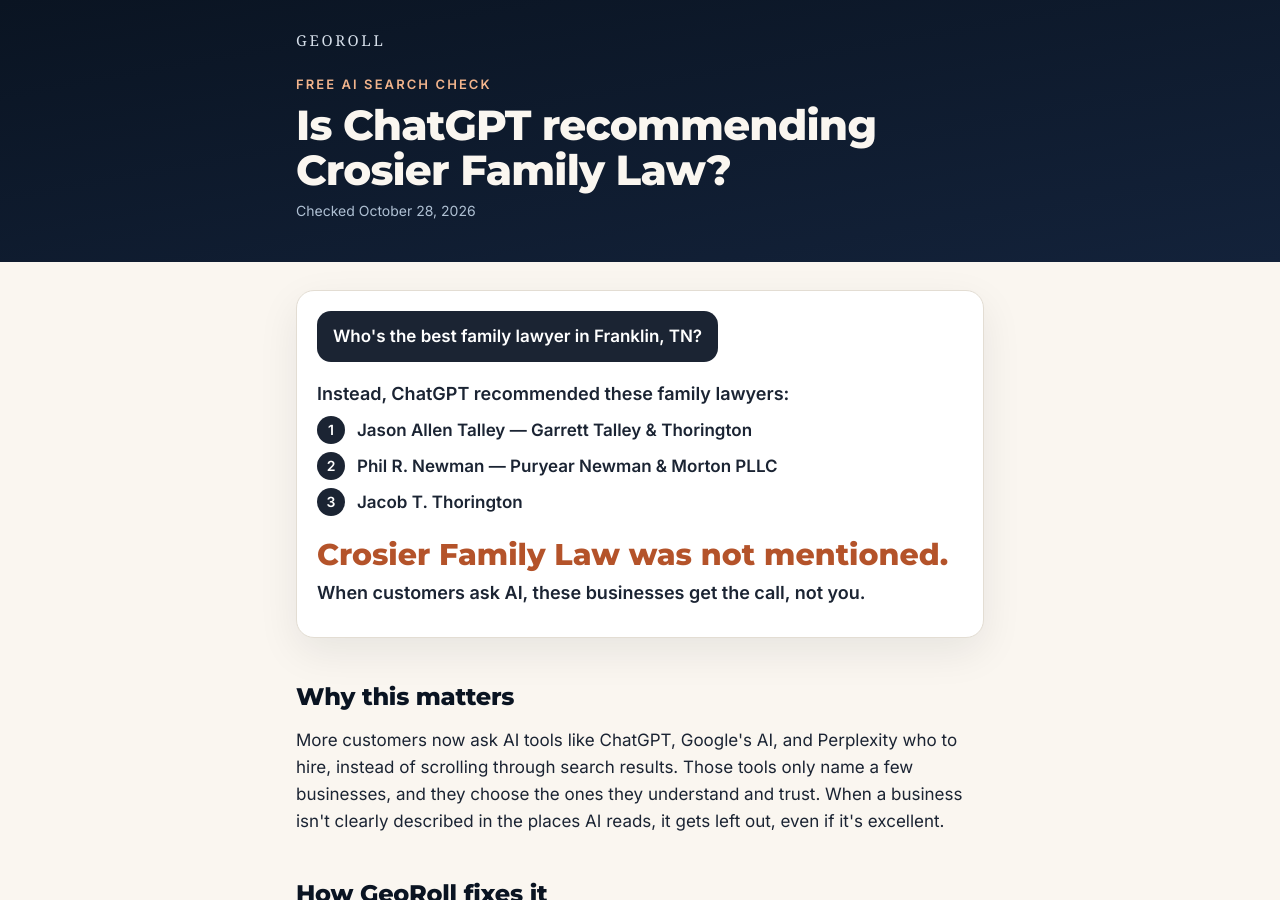
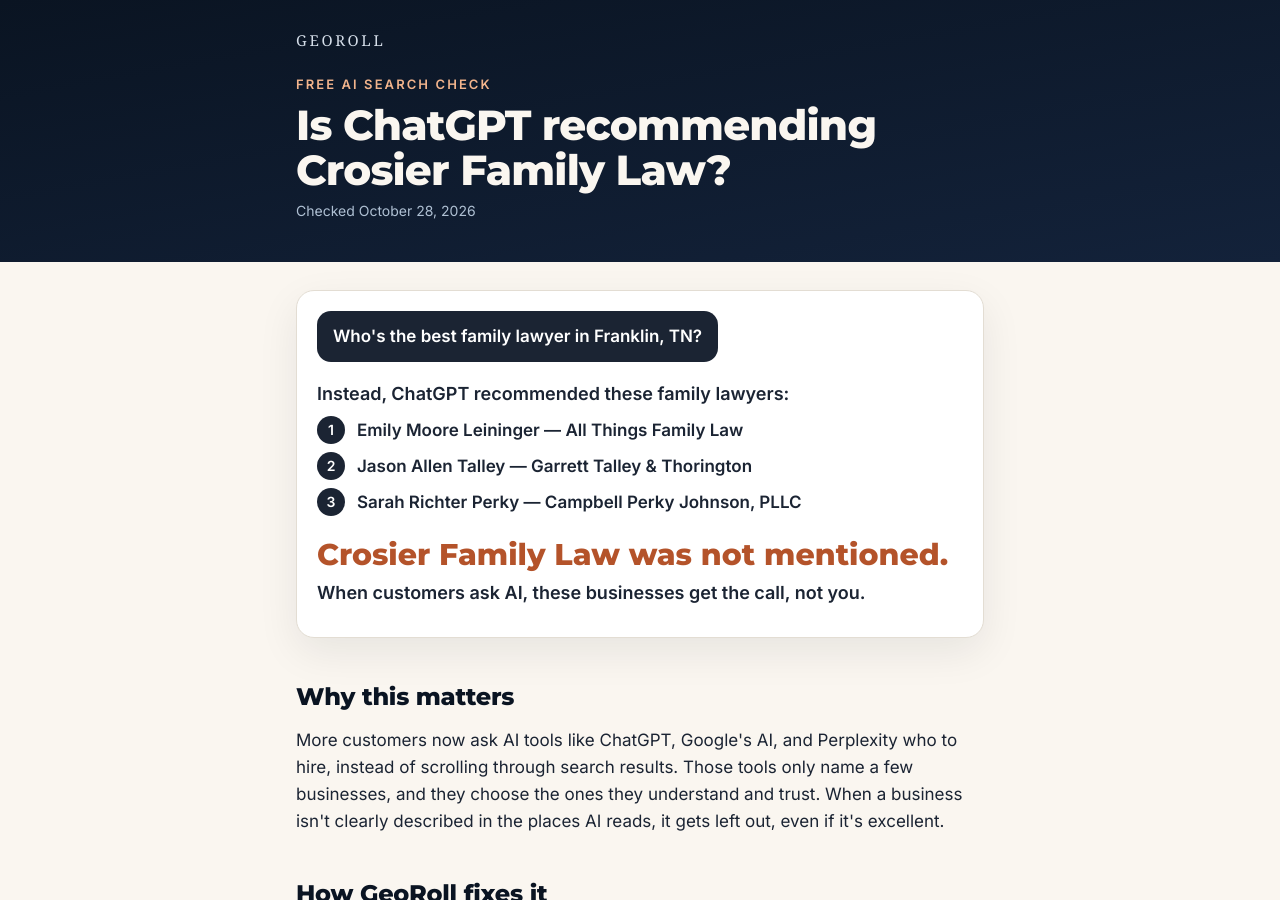
Before and after one commit to GeoRoll/geo-portal, a Jekyll site: the page built from audits/crosier-family-law-franklin-3f58069709d8/index.html, in a window 1280 px wide and 900 px high. Built offline with Jekyll 4.4.1, drawn with Linux system fonts in a browser that asks for light colours.

Commit message:
Audit Crosier Family Law

```diff
--- a/audits/crosier-family-law-franklin-3f58069709d8/index.html
+++ b/audits/crosier-family-law-franklin-3f58069709d8/index.html
@@ -40,7 +40,7 @@
 <h1>Is ChatGPT recommending Crosier Family Law?</h1><div class="date">Checked October 28, 2026</div></div></header>
 <main><div class="wrap">
 <div class="chat"><div class="q">Who&#x27;s the best family lawyer in Franklin, TN?</div>
-<div class="lbl">Instead, ChatGPT recommended these family lawyers:</div><ol><li><span class="num">1</span><span>Jason Allen Talley — Garrett Talley &amp; Thorington</span></li><li><span class="num">2</span><span>Phil R. Newman — Puryear Newman &amp; Morton PLLC</span></li><li><span class="num">3</span><span>Jacob T. Thorington</span></li></ol>
+<div class="lbl">Instead, ChatGPT recommended these family lawyers:</div><ol><li><span class="num">1</span><span>Emily Moore Leininger — All Things Family Law</span></li><li><span class="num">2</span><span>Jason Allen Talley — Garrett Talley &amp; Thorington</span></li><li><span class="num">3</span><span>Sarah Richter Perky — Campbell Perky Johnson, PLLC</span></li></ol>
 <div class="verdict">Crosier Family Law was not mentioned.</div><div class="lbl" style="margin-top:8px">When customers ask AI, these businesses get the call, not you.</div></div>
 
 <h2>Why this matters</h2>
```
